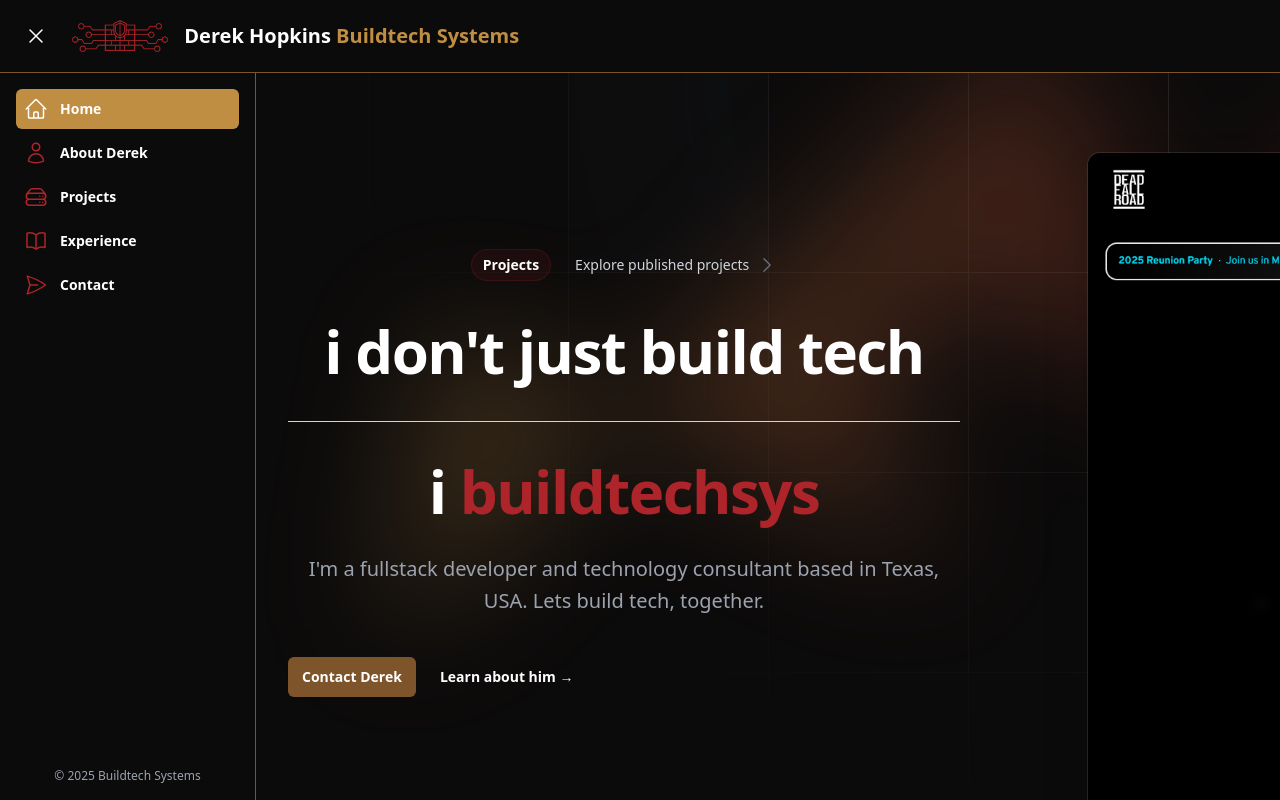
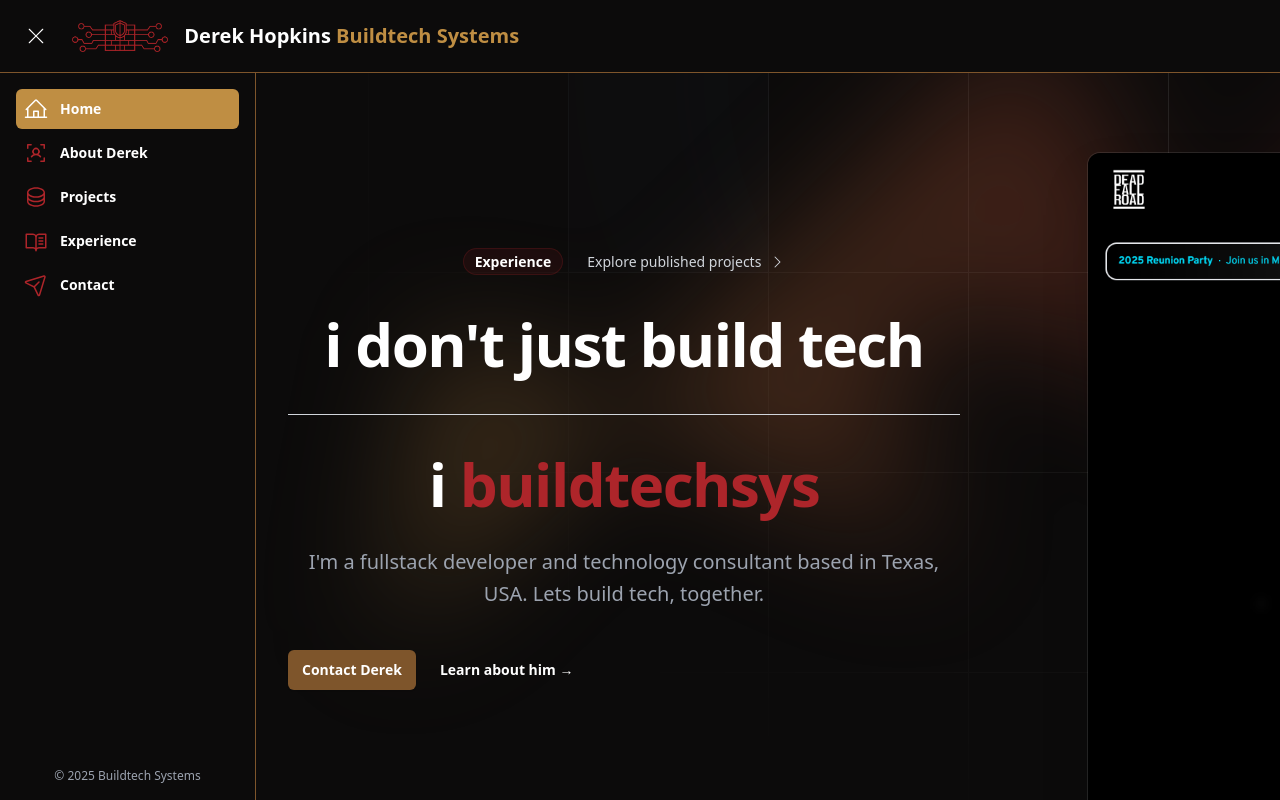
Before and after one commit to DKH707/buildtechwebsite, a React (Vite) app in the folder client/: page / in a window 1280 px wide. Built offline with nearby package versions, Linux system fonts and the light colour scheme; a web font is replaced by a local one.

Commit message:
Continue development

```diff
--- a/client/package.json
+++ b/client/package.json
@@ -11,7 +11,7 @@
   },
   "dependencies": {
     "@headlessui/react": "^2.2.0",
-    "@heroicons/react": "^2.2.0",
+    "@phosphor-icons/react": "^2.1.7",
     "@vercel/analytics": "^1.5.0",
     "react": "^19.0.0",
     "react-dom": "^19.0.0",
--- a/client/src/App.jsx
+++ b/client/src/App.jsx
@@ -1,47 +1,33 @@
 import React from 'react'
-import { BrowserRouter as Router, Routes, Route, Outlet } from 'react-router-dom'
+import { BrowserRouter as Router, Routes, Route, ScrollRestoration } from 'react-router-dom'
 import { Analytics } from "@vercel/analytics/react"
 import './App.css'
-import Navigation from './Components/Navigation'
 import HomePage from './Components/HomePage'
 import NotFoundPage from './Components/NotFoundPage'
 import AboutPage from './Components/AboutPage'
 import ProjectsPage from './Components/ProjectsPage'
 import ContactPage from './Components/ContactPage'
-import ExperiencePage from './Components/Experience Page'
-
-const Layout = () => {
-  return(
-    <>
-    <div>
-      <Navigation/>
-      <div className="content">
-      </div>
-    </div>
-  </>
-  )
-
-}
+import ExperiencePage from './Components/ExperiencePage.jsx'
+import Navigation from './Components/Navigation.jsx'
 
 function App() {
   return (
     <>
       <div>
         <Router>
-          {/* <Navigation/> */}
           <Routes>
-              <Route element={<Layout/>}>
-                <Route path="*" element={<NotFoundPage/>}/>
-                <Route path='/' element={<HomePage/>}/>
-                <Route path='/about' element={<AboutPage/>}/>
-                <Route path='/projects' element={<ProjectsPage/>}/>
-                <Route path='/experience' element={<ExperiencePage/>}/>
-                <Route path='/contact' element={<ContactPage/>}/>
+            <Route element={<Navigation />}>
+              <Route path='/' element={<HomePage />} />
+              <Route path='/about' element={<AboutPage />} />
+              <Route path='/projects' element={<ProjectsPage />} />
+              <Route path='/experience' element={<ExperiencePage />} />
+              <Route path='/contact' element={<ContactPage />} />
+              <Route path="*" element={<NotFoundPage />} />
             </Route>
           </Routes>
         </Router>
       </div>
-      <Analytics/>
+      <Analytics />
     </>
   )
 }
--- a/client/src/Components/AboutPage.jsx
+++ b/client/src/Components/AboutPage.jsx
@@ -1,5 +1,4 @@
 import React from "react";
-import { CloudArrowUpIcon, LockClosedIcon, ServerIcon } from '@heroicons/react/20/solid'
 
 export default function AboutPage() {
     return (
--- a/client/src/Components/Experience Page.jsx
+++ b/client/src/Components/ExperiencePage.jsx
@@ -1,4 +1,4 @@
-import { BriefcaseIcon, ChevronDoubleDownIcon } from "@heroicons/react/24/outline";
+import { CaretDoubleDown } from "@phosphor-icons/react";
 import React from "react";
 
 export default function ExperiencePage() {
@@ -89,10 +89,11 @@ export default function ExperiencePage() {
                         <rect fill="url(#e813992c-7d03-4cc4-a2bd-151760b470a0)" width="100%" height="100%" strokeWidth={0} />
                     </svg>
                 </div>
+                <div className="relative h-[calc(100vh-20px)]">
                     <p className="max-w-lg text-pretty text-4xl font-semibold tracking-tight text-text sm:text-5xl inline-flex items-center">
                         Academic<br />Experience
                     </p>
-                <div className="pt-24 pb-12 sm:py-32">
+                    <div className="pt-24 sm:py-32">
                         <div className="mx-auto max-w-7xl px-6 lg:px-8">
                             <div className="mx-auto grid max-w-2xl grid-cols-1 gap-8 overflow-hidden lg:mx-0 lg:max-w-none lg:grid-cols-2">
                                 {academicTimeline.map((item) => (
@@ -111,17 +112,18 @@ export default function ExperiencePage() {
                                         <p className="mt-1 text-base/7 text-gray-400">{item.description}</p>
                                     </div>
                                 ))}
-                        </div>
-                    </div>
-                </div>
-                <div className="flex justify-center items-center pb-72">
+                                <div className="absolute bottom-40 left-1/2 right-1/2 -ml-[20px]">
                                     <button
                                         onClick={scrollToProfessional}
                                         className="cursor-pointer hover:text-accent transition-colors"
                                         aria-label="Scroll to Professional Experience"
                                     >
-                        <ChevronDoubleDownIcon className="animate-bounce size-10" />
+                                        <CaretDoubleDown size='2.5rem' className='animate-bounce' />
                                     </button>
+                                </div>
+                            </div>
+                        </div>
+                    </div>
                 </div>
                 <p id="professional" className="max-w-lg text-pretty text-4xl font-semibold tracking-tight text-text sm:text-5xl inline-flex items-center">
                     Professional<br />Experience
@@ -148,7 +150,7 @@ export default function ExperiencePage() {
                         </div>
                     </div>
                 </div>
-                <div className="hidden mx-auto max-w-7xl sm:px-6 lg:px-8">
+                <div className="mx-auto max-w-7xl sm:px-6 lg:px-8">
                     <div className="relative overflow-hidden bg-gray-900 px-6 py-20 shadow-xl rounded-xl sm:rounded-xl sm:px-10 sm:py-24 md:px-12 lg:px-20">
                         <img
                             alt=""
--- a/client/src/Components/HomePage.jsx
+++ b/client/src/Components/HomePage.jsx
@@ -1,5 +1,5 @@
 import React from "react";
-import { ChevronRightIcon } from "@heroicons/react/24/outline";
+import { CaretRight } from "@phosphor-icons/react";
 
 export default function HomePage() {
     return (
@@ -41,16 +41,18 @@ export default function HomePage() {
                         className="aspect-[1108/632] w-[69.25rem] bg-gradient-to-r from-accent to-primary opacity-30"
                     />
                 </div>
-                <div className="mx-auto max-w-7xl px-6 pb-24 pt-10 sm:pb-32 lg:flex lg:px-8 lg:py-20">
+                <div className="mx-auto max-w-7xl px-6 sm:pb-32 max-sm:h-[calc(100vh-52px)] lg:flex lg:px-8 lg:py-20">
                     <div className="mx-auto max-w-2xl shrink-0 lg:mx-0 lg:pt-8">
-                        <div className="mt-24 sm:mt-32 lg:mt-16">
-                            <a href="/projects" className="inline-flex space-x-6">
-                                <span className="rounded-full bg-primary/10 px-3 py-1 text-sm/6 font-semibold text-text ring-1 ring-inset ring-primary/20">
-                                    Projects
+                        <div className="mt-24 inline-flex space-x-6 sm:mt-32 lg:mt-16">
+                        <a href="/experience">
+                            <span className="rounded-full bg-primary/10 px-3 py-1 text-sm/6 font-semibold text-text hover:text-accent ring-1 ring-inset ring-primary/20">
+                                    Experience
                                 </span>
-                                <span className="inline-flex items-center space-x-2 text-sm/6 font-medium text-gray-300">
+                            </a>
+                            <a href="/projects">
+                                <span className="inline-flex items-center space-x-2 text-sm/6 font-medium text-gray-300 hover:text-accent">
                                     <span>Explore published projects</span>
-                                    <ChevronRightIcon aria-hidden="true" className="size-5 text-gray-500" />
+                                    <CaretRight aria-hidden="true" size='1rem' weight='regular' className=""/>
                                 </span>
                             </a>
                         </div>
@@ -83,7 +85,7 @@ export default function HomePage() {
                             >
                                 Contact Derek
                             </a>
-                            <a href="/about" className="text-sm/6 font-semibold text-text">
+                            <a href="/about" className="text-sm/6 font-semibold text-text hover:text-accent">
                                 Learn about him <span aria-hidden="true">→</span>
                             </a>
                         </div>
--- a/client/src/Components/Navigation.jsx
+++ b/client/src/Components/Navigation.jsx
@@ -1,29 +1,20 @@
 import React, { useState, useEffect } from 'react';
 import { NavLink, Outlet } from 'react-router-dom';
-import {
-  FolderIcon,
-  HomeIcon,
-  PaperAirplaneIcon,
-  UserIcon,
-  Bars3Icon,
-  XMarkIcon,
-  BookOpenIcon,
-  ServerStackIcon,
-} from '@heroicons/react/24/outline';
+import { BookOpenText, Database, HouseLine, List, PaperPlaneTilt, UserFocus, X } from '@phosphor-icons/react';
 
 const navigation = [
-  { name: 'Home', href: '/', icon: HomeIcon },
-  { name: 'About Derek', href: '/about', icon: UserIcon },
-  { name: 'Projects', href: '/projects', icon: ServerStackIcon },
-  { name: 'Experience', href: '/experience', icon: BookOpenIcon },
-  { name: 'Contact', href: '/contact', icon: PaperAirplaneIcon },
+  { name: 'Home', href: '/', icon: HouseLine },
+  { name: 'About Derek', href: '/about', icon: UserFocus },
+  { name: 'Projects', href: '/projects', icon: Database },
+  { name: 'Experience', href: '/experience', icon: BookOpenText },
+  { name: 'Contact', href: '/contact', icon: PaperPlaneTilt },
 ];
 
 function classNames(...classes) {
   return classes.filter(Boolean).join(' ');
 }
 
-export default function Layout() {
+export default function Navigation() {
   const [sidebarOpen, setSidebarOpen] = useState(!(window.innerWidth < 768));
   const [isMobile, setIsMobile] = useState(window.innerWidth < 768);
 
@@ -63,7 +54,7 @@ export default function Layout() {
             className="text-white p-2 rounded-md hover:bg-accent"
             onClick={toggleSidebar}
           >
-            {sidebarOpen ? <XMarkIcon className="h-6 w-6" /> : <Bars3Icon className="h-6 w-6" />}
+            {sidebarOpen ? <X size='1.5rem' weight='light'/> : <List size='1.5rem' weight='light'/>}
           </button>
           <a href="/">
           <img
@@ -145,7 +136,7 @@ export default function Layout() {
           sidebarOpen && !isMobile ? 'ml-0' : 'ml-0'
         )}>
           <div className="content">
-            <Outlet />
+              <Outlet />
           </div>
         </main>
       </div>
--- a/client/src/index.css
+++ b/client/src/index.css
@@ -6,9 +6,7 @@
   font-family: Ysabeau SC, system-ui, Avenir, Helvetica, Arial, sans-serif;
   line-height: 1.5;
   font-weight: 400;
-
   color-scheme: light dark;
-
   font-synthesis: none;
   text-rendering: optimizeLegibility;
   -webkit-font-smoothing: antialiased;
```
Also changed, not shown: client/src/Components/ContactPage.jsx (+9 -9 lines), client/src/Components/ProjectsPage.jsx (+5 -5 lines), 1 other file (tests, documents, lock files or other folders). Lines whose indentation alone changed are shown as unchanged.
